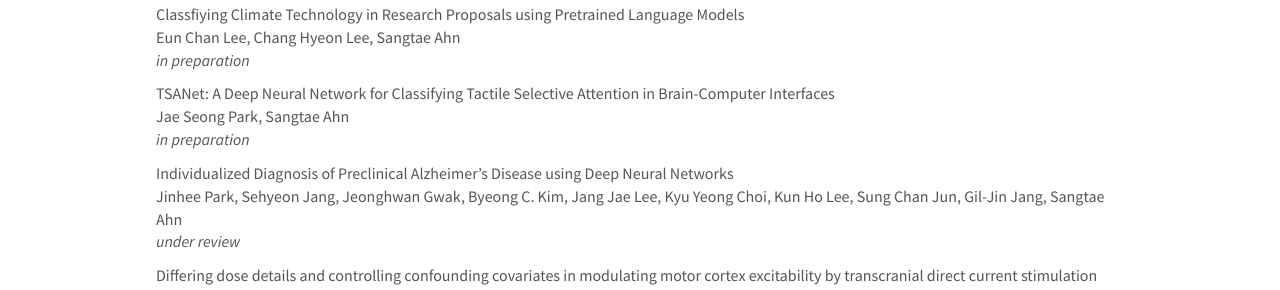
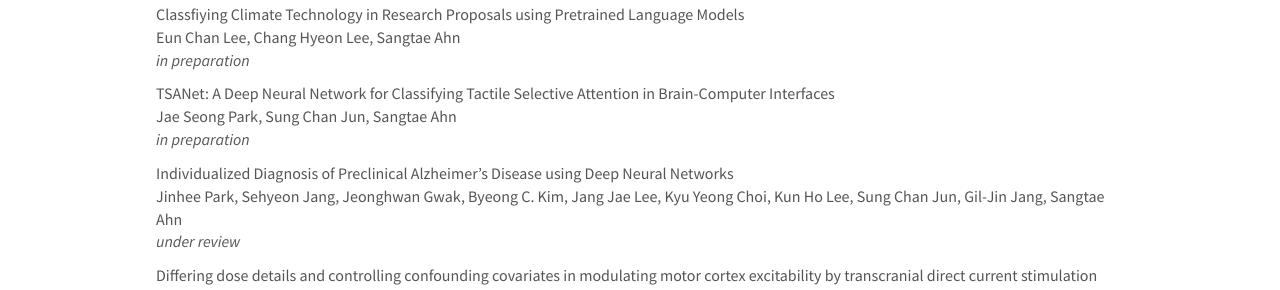
Before and after one commit to KNU-BrainAI/knu-brainai.github.io, a Jekyll site: the page built from _pages/publications.md, in a window 1280 px wide and 900 px high. Shown: the part 318-608 px from the top of the window. Built offline with Jekyll 4.4.1, drawn with Linux system fonts in a browser that asks for light colours; nearby versions of some CDN libraries.

Commit message:
Update publist.yml

```diff
--- a/_data/publist.yml
+++ b/_data/publist.yml
@@ -7,7 +7,7 @@
   journal: in preparation
 
 - title: "TSANet: A Deep Neural Network for Classifying Tactile Selective Attention in Brain-Computer Interfaces"
-  authors: Jae Seong Park, Sangtae Ahn
+  authors: Jae Seong Park, Sung Chan Jun, Sangtae Ahn
   journal: in preparation
 
 - title: "Individualized Diagnosis of Preclinical Alzheimer’s Disease using Deep Neural Networks"
```
